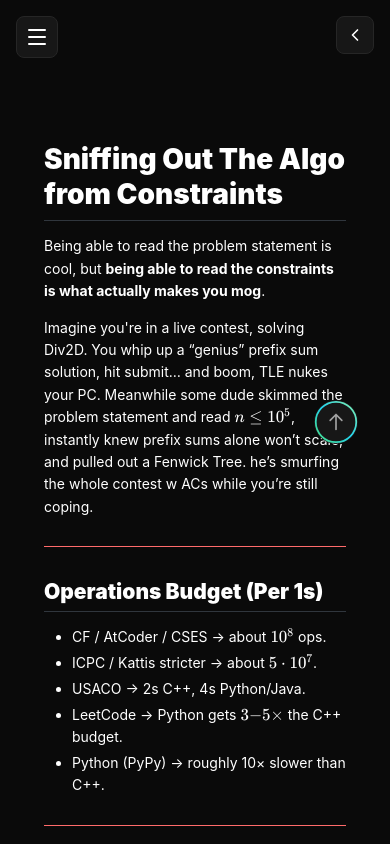
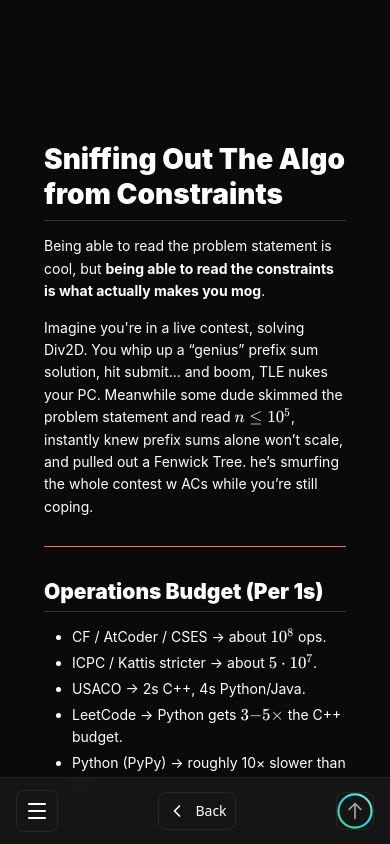
Before and after one commit to yushasama/koishiteru, a Next.js app: page /competitive/constraints in a window 390 px wide. Shown: the top 844 px of the page. Built offline with nearby package versions, Linux system fonts and the light colour scheme.

Commit message:
Tweaked document viewer to be more responsive

```diff
--- a/components/DocumentViewer.tsx
+++ b/components/DocumentViewer.tsx
@@ -19,6 +19,7 @@ const DocumentViewer: React.FC<DocumentViewerProps> = ({ htmlContent }) => {
   const [toc, setToc] = useState<TocItem[]>([]);
   const [activeId, setActiveId] = useState<string>('');
   const [sidebarOpen, setSidebarOpen] = useState(false);
+  const [tocCollapsed, setTocCollapsed] = useState(false);
   const [scrollProgress, setScrollProgress] = useState(0);
   const contentRef = useRef<HTMLDivElement>(null);
 
@@ -184,25 +185,17 @@ const DocumentViewer: React.FC<DocumentViewerProps> = ({ htmlContent }) => {
 
   return (
     <div className="min-h-screen bg-[#0a0a0a] text-white">
-      {/* Mobile Menu Button */}
-      <button
-        onClick={() => setSidebarOpen(!sidebarOpen)}
-        className="fixed top-4 left-4 z-50 lg:hidden bg-neutral-900 p-2 rounded-lg border border-neutral-800 hover:border-green-400 hover:text-green-400 transition-all duration-300"
-      >
-        {sidebarOpen ? <X size={24} /> : <Menu size={24} />}
-      </button>
-
-      {/* Back Button */}
+      {/* Back Button - Desktop only */}
       <Link
         href="/competitive"
-        className="fixed top-4 right-4 z-50 bg-neutral-900 p-2 rounded-lg border border-neutral-800 hover:border-green-400 hover:text-green-400 transition-all duration-300 flex items-center gap-2 text-sm"
+        className="hidden lg:flex fixed top-4 right-4 z-50 bg-neutral-900 p-2 rounded-lg border border-neutral-800 hover:border-green-400 hover:text-green-400 transition-all duration-300 items-center gap-2 text-sm"
       >
         <ChevronLeft size={20} />
-        <span className="hidden sm:inline">Back</span>
+        <span>Back</span>
       </Link>
 
-      {/* Scroll Progress & Top Button */}
-      <div className="fixed right-8 top-1/2 -translate-y-1/2 z-50 flex flex-col items-center gap-4">
+      {/* Scroll Progress & Top Button - Desktop only */}
+      <div className="hidden lg:flex fixed right-8 top-1/2 -translate-y-1/2 z-50 flex-col items-center gap-4">
         <button
           onClick={scrollToTop}
           className="relative bg-neutral-900 p-3 rounded-full hover:scale-110 transition-all duration-300 group focus:outline-none"
@@ -248,12 +241,30 @@ const DocumentViewer: React.FC<DocumentViewerProps> = ({ htmlContent }) => {
       </div>
 
       {/* Sidebar - Desktop */}
-      <aside className="hidden lg:block fixed left-0 top-0 h-screen w-72 bg-[#0a0a0a] border-r border-neutral-800 overflow-y-auto scrollbar-hide">
+      <aside className={`hidden lg:block fixed left-0 top-0 h-screen bg-[#0a0a0a] border-r border-neutral-800 overflow-y-auto scrollbar-hide transition-all duration-300 ${tocCollapsed ? 'w-12' : 'w-72'}`}>
         <div className="p-6">
-          <h3 className="text-sm font-bold uppercase text-neutral-400 mb-4 tracking-wide">
-            Table of Contents
-          </h3>
-          <nav className="space-y-1">
+          {/* Toggle Button */}
+          <button
+            onClick={() => setTocCollapsed(!tocCollapsed)}
+            className="absolute top-4 right-3 p-1.5 rounded-lg border border-neutral-800 hover:border-green-400 hover:text-green-400 transition-all duration-300 z-50"
+            aria-label={tocCollapsed ? 'Expand TOC' : 'Collapse TOC'}
+          >
+            <svg
+              className={`w-4 h-4 transition-transform duration-300 ${tocCollapsed ? 'rotate-180' : ''}`}
+              fill="none"
+              stroke="currentColor"
+              viewBox="0 0 24 24"
+            >
+              <path strokeLinecap="round" strokeLinejoin="round" strokeWidth={2} d="M15 19l-7-7 7-7" />
+            </svg>
+          </button>
+
+          {!tocCollapsed && (
+            <>
+              <h3 className="text-sm font-bold uppercase text-neutral-400 mb-4 tracking-wide">
+                Table of Contents
+              </h3>
+              <nav className="space-y-1">
             {toc.map((item) => (
               <button
                 key={item.id}
@@ -271,14 +282,16 @@ const DocumentViewer: React.FC<DocumentViewerProps> = ({ htmlContent }) => {
                 {item.text}
               </button>
             ))}
-          </nav>
+              </nav>
+            </>
+          )}
         </div>
       </aside>
 
       {/* Sidebar - Mobile */}
       <aside
         className={`
-          lg:hidden fixed left-0 top-0 h-screen w-72 bg-[#0a0a0a] border-r border-neutral-800 overflow-y-auto z-40 transition-transform duration-300 scrollbar-hide
+          lg:hidden fixed left-0 top-0 h-screen w-full sm:w-80 bg-[#0a0a0a] border-r border-neutral-800 overflow-y-auto z-40 transition-transform duration-300 scrollbar-hide
           ${sidebarOpen ? 'translate-x-0' : '-translate-x-full'}
         `}
       >
@@ -316,8 +329,74 @@ const DocumentViewer: React.FC<DocumentViewerProps> = ({ htmlContent }) => {
         />
       )}
 
+      {/* Mobile Bottom Bar */}
+      <div className="lg:hidden fixed bottom-0 left-0 right-0 z-50 bg-neutral-900/95 backdrop-blur-sm border-t border-neutral-800">
+        <div className="flex items-center justify-between px-4 py-3">
+          {/* Menu Button */}
+          <button
+            onClick={() => setSidebarOpen(!sidebarOpen)}
+            className="p-2 rounded-lg border border-neutral-800 hover:border-green-400 hover:text-green-400 transition-all duration-300"
+            aria-label="Toggle menu"
+          >
+            {sidebarOpen ? <X size={24} /> : <Menu size={24} />}
+          </button>
+
+          {/* Back to Competitive */}
+          <Link
+            href="/competitive"
+            className="p-2 rounded-lg border border-neutral-800 hover:border-green-400 hover:text-green-400 transition-all duration-300 flex items-center gap-2"
+            aria-label="Back"
+          >
+            <ChevronLeft size={20} />
+            <span className="text-sm">Back</span>
+          </Link>
+
+          {/* Scroll to Top with Progress */}
+          <button
+            onClick={scrollToTop}
+            className="relative p-2 rounded-lg border border-neutral-800 hover:border-green-400 transition-all duration-300 focus:outline-none"
+            aria-label="Scroll to top"
+          >
+            {/* Progress Circle */}
+            <svg
+              className="absolute inset-0 w-full h-full -rotate-90"
+              viewBox="0 0 100 100"
+            >
+              <defs>
+                <linearGradient id="mobileRadioactiveGradient" x1="0%" y1="0%" x2="100%" y2="100%">
+                  <stop offset="0%" stopColor="#4ade80" stopOpacity="1" />
+                  <stop offset="50%" stopColor="#22d3ee" stopOpacity="1" />
+                  <stop offset="100%" stopColor="#86efac" stopOpacity="1" />
+                </linearGradient>
+              </defs>
+              <circle
+                cx="50"
+                cy="50"
+                r="46"
+                fill="none"
+                stroke="url(#mobileRadioactiveGradient)"
+                strokeWidth="6"
+                strokeDasharray={`${2 * Math.PI * 46}`}
+                strokeDashoffset={`${2 * Math.PI * 46 * (1 - scrollProgress / 100)}`}
+                className="transition-all duration-150"
+                strokeLinecap="round"
+              />
+            </svg>
+            {/* Arrow Icon */}
+            <svg
+              className="w-5 h-5 text-neutral-400 hover:text-green-400 transition-colors relative z-10"
+              fill="none"
+              stroke="currentColor"
+              viewBox="0 0 24 24"
+            >
+              <path strokeLinecap="round" strokeLinejoin="round" strokeWidth={2} d="M5 10l7-7m0 0l7 7m-7-7v18" />
+            </svg>
+          </button>
+        </div>
+      </div>
+
       {/* Main Content */}
-      <main className="lg:ml-72 min-h-screen scrollbar-hide">
+      <main className={`min-h-screen scrollbar-hide pb-24 lg:pb-0 transition-all duration-300 ${tocCollapsed ? 'lg:ml-12' : 'lg:ml-72'}`}>
         <div className="max-w-4xl w-full mx-auto px-6 sm:px-12 py-20">
           <div
             ref={contentRef}
@@ -373,16 +452,42 @@ const DocumentViewer: React.FC<DocumentViewerProps> = ({ htmlContent }) => {
           display: list-item !important;
         }
 
-        /* Code block styling */
-        .document-content pre.code-block {
-          outline: none !important;
-          cursor: text;
-          overflow-x: auto !important;
+        /* Show scrollbars on code blocks */
+        .document-content pre,
+        .document-content pre.code-block,
+        .document-content .shiki {
+          scrollbar-width: thin !important;
+          scrollbar-color: #4ade80 rgba(23, 23, 23, 0.3) !important;
         }
 
-        .document-content pre.code-block:focus {
-          outline: none !important;
+        .document-content pre::-webkit-scrollbar,
+        .document-content pre.code-block::-webkit-scrollbar,
+        .document-content .shiki::-webkit-scrollbar {
+          height: 10px !important;
+          width: 10px !important;
         }
+
+        .document-content pre::-webkit-scrollbar-track,
+        .document-content pre.code-block::-webkit-scrollbar-track,
+        .document-content .shiki::-webkit-scrollbar-track {
+          background: rgba(23, 23, 23, 0.3) !important;
+          border-radius: 5px !important;
+        }
+
+        .document-content pre::-webkit-scrollbar-thumb,
+        .document-content pre.code-block::-webkit-scrollbar-thumb,
+        .document-content .shiki::-webkit-scrollbar-thumb {
+          background: #4ade80 !important;
+          border-radius: 5px !important;
+          border: 2px solid rgba(23, 23, 23, 0.3) !important;
+        }
+
+        .document-content pre::-webkit-scrollbar-thumb:hover,
+        .document-content pre.code-block::-webkit-scrollbar-thumb:hover,
+        .document-content .shiki::-webkit-scrollbar-thumb:hover {
+          background: #22d3ee !important;
+        }
+
       ` }} />
     </div>
   );
```
